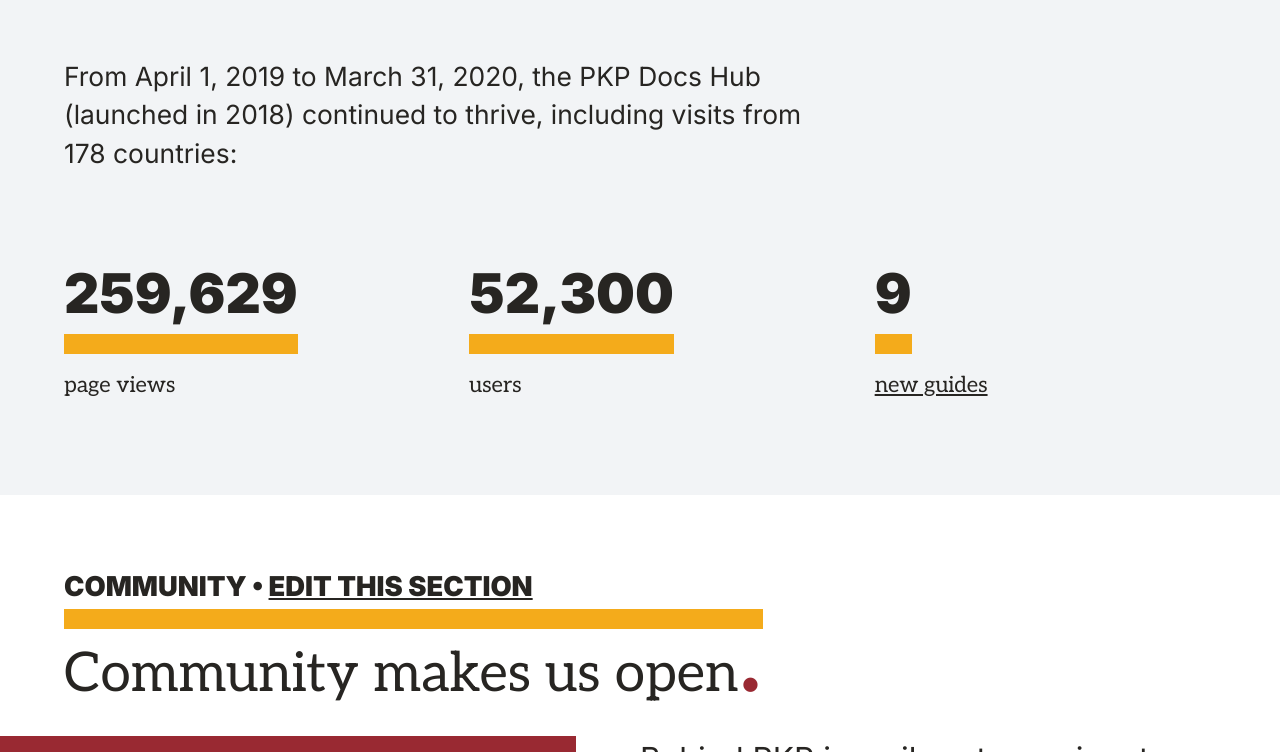
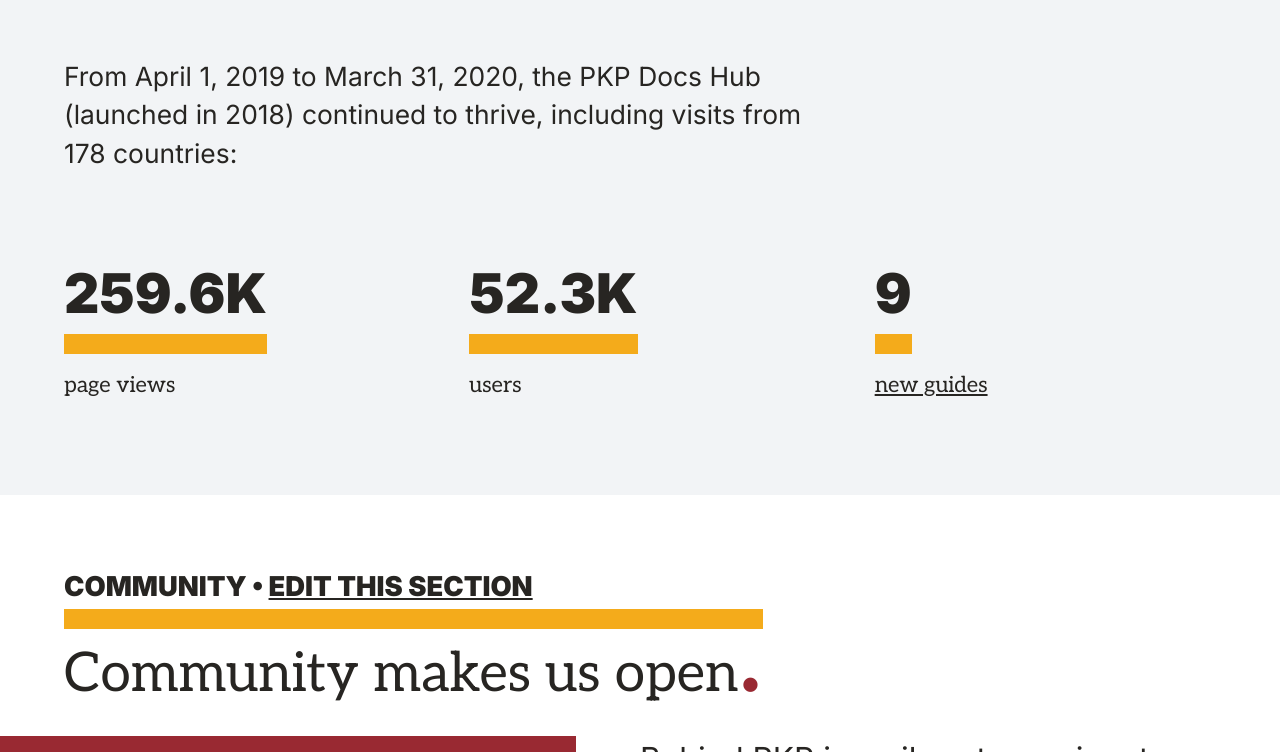
Before and after one commit to sssoz/pkp-annual-report, a Jekyll site: the page built from index.md, in a window 1280 px wide and 900 px high, scrolled down 15717 px, cut to the strip 0-752 px from the top of the window. Built offline with Jekyll 4.4.1, drawn with Linux system fonts in a browser that asks for light colours.

Commit message:
Update support-services.yml

```diff
--- a/_data/support-services.yml
+++ b/_data/support-services.yml
@@ -1,9 +1,9 @@
 support:
 - label: page views
-  value: "259,629"
+  value: "259.6K"
 
 - label: users
-  value: "52,300"
+  value: "52.3K"
 
 - label: <a href="https://pkp.sfu.ca/tag/pkpdocs/" target="_blank" rel="noopener">new guides</a>
   value: 9
```
